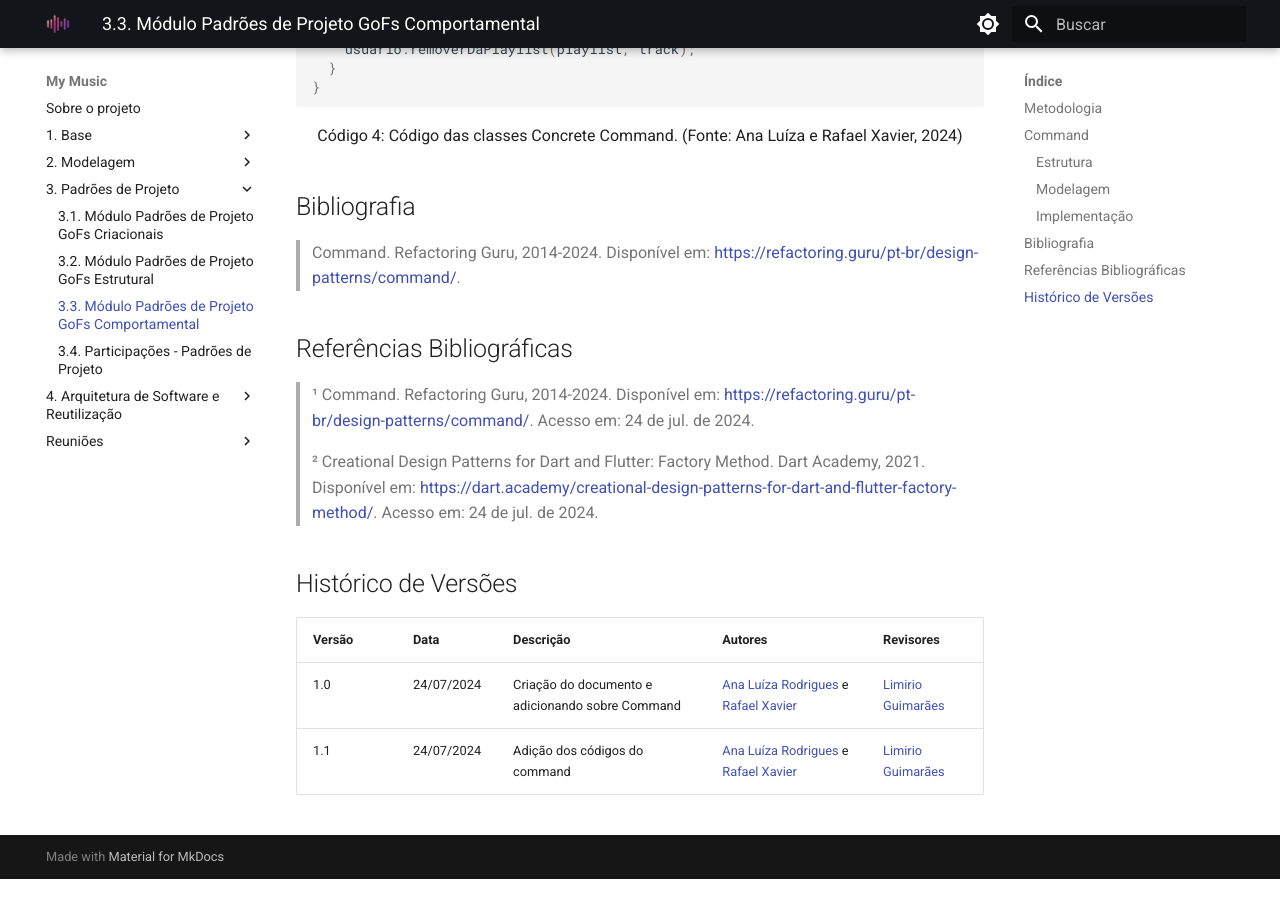
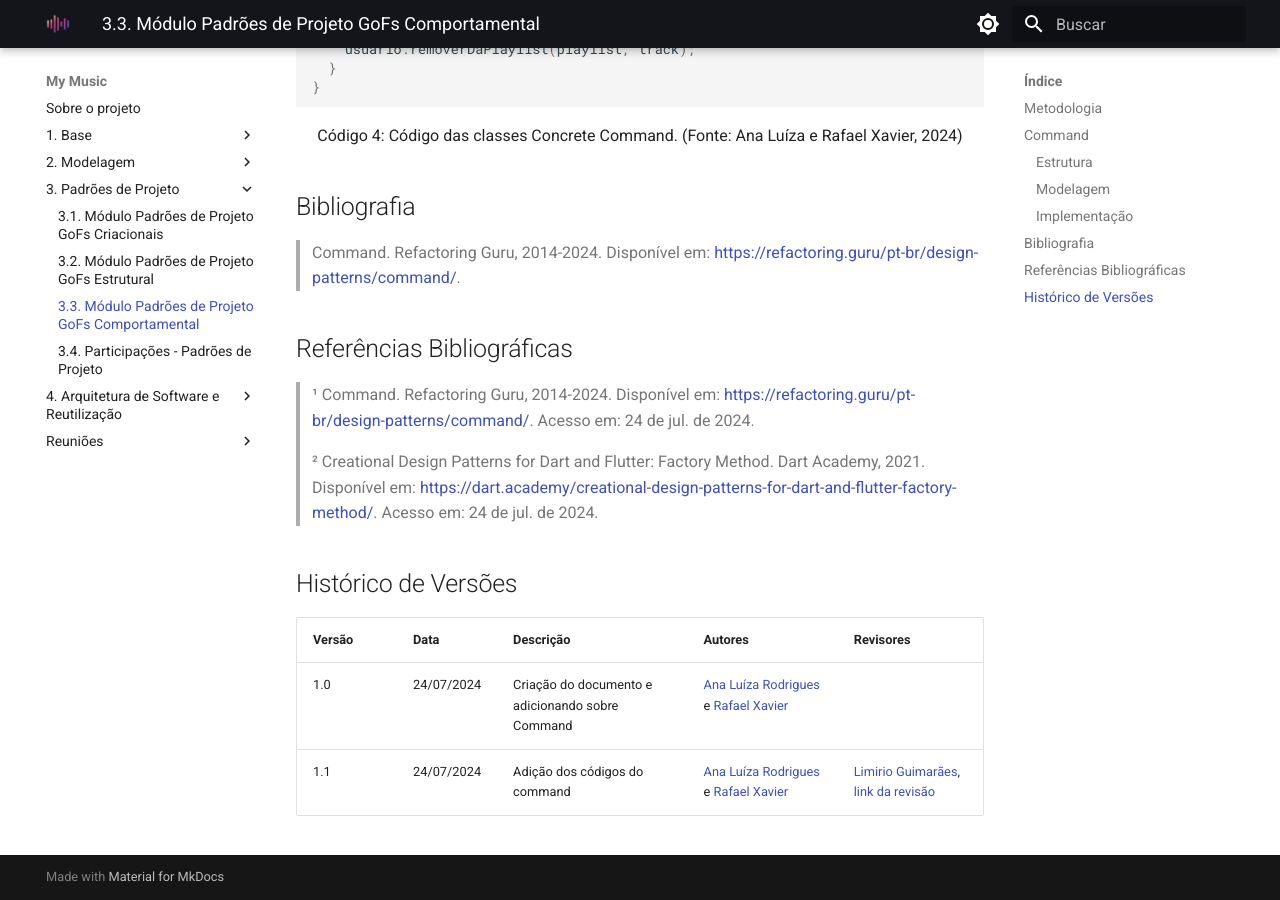
Before and after one commit to UnBArqDsw2024-1/2024.1_G2_My_Music, an MkDocs documentation site: the page built from docs/PadroesDeProjeto/GoFsComportamentais.md, in a window 1280 px wide and 900 px high, scrolled down 7631 px. Built offline with MkDocs 1.6.1 and Material for MkDocs 9.7.7, drawn with Linux system fonts in a browser that asks for light colours; before the commit the page ends 8510 px from its top, so only the background shows below that.

Commit message:
Update GoFsComportamentais.md

```diff
--- a/docs/PadroesDeProjeto/GoFsComportamentais.md
+++ b/docs/PadroesDeProjeto/GoFsComportamentais.md
@@ -318,5 +318,5 @@ Código 4: Código das classes Concrete Command. (Fonte: Ana Luíza e Rafael Xav
 
 | Versão | Data       | Descrição                                               | Autores                        | Revisores |
 | ------ | ---------- | ------------------------------------------------------- | ------------------------------ | --------- |
-| 1.0    | 24/07/2024 | Criação do documento e adicionando sobre Command |  [Ana Luíza Rodrigues](https://github.com/analuizargds) e [Rafael Xavier](https://github.com/rafaelxavierr) |   [Limirio Guimarães](https://github.com/LimirioGuimaraes)          |
-| 1.1    | 24/07/2024 | Adição dos códigos do command |  [Ana Luíza Rodrigues](https://github.com/analuizargds) e [Rafael Xavier](https://github.com/rafaelxavierr) |   [Limirio Guimarães](https://github.com/LimirioGuimaraes)   |
+| 1.0    | 24/07/2024 | Criação do documento e adicionando sobre Command |  [Ana Luíza Rodrigues](https://github.com/analuizargds) e [Rafael Xavier](https://github.com/rafaelxavierr) |       |
+| 1.1    | 24/07/2024 | Adição dos códigos do command |  [Ana Luíza Rodrigues](https://github.com/analuizargds) e [Rafael Xavier](https://github.com/rafaelxavierr) |   [Limirio Guimarães](https://github.com/LimirioGuimaraes), [link da revisão](https://github.com/UnBArqDsw2024-1/2024.1_G2_My_Music/pull/67#issuecomment-2249074364)   |
```
